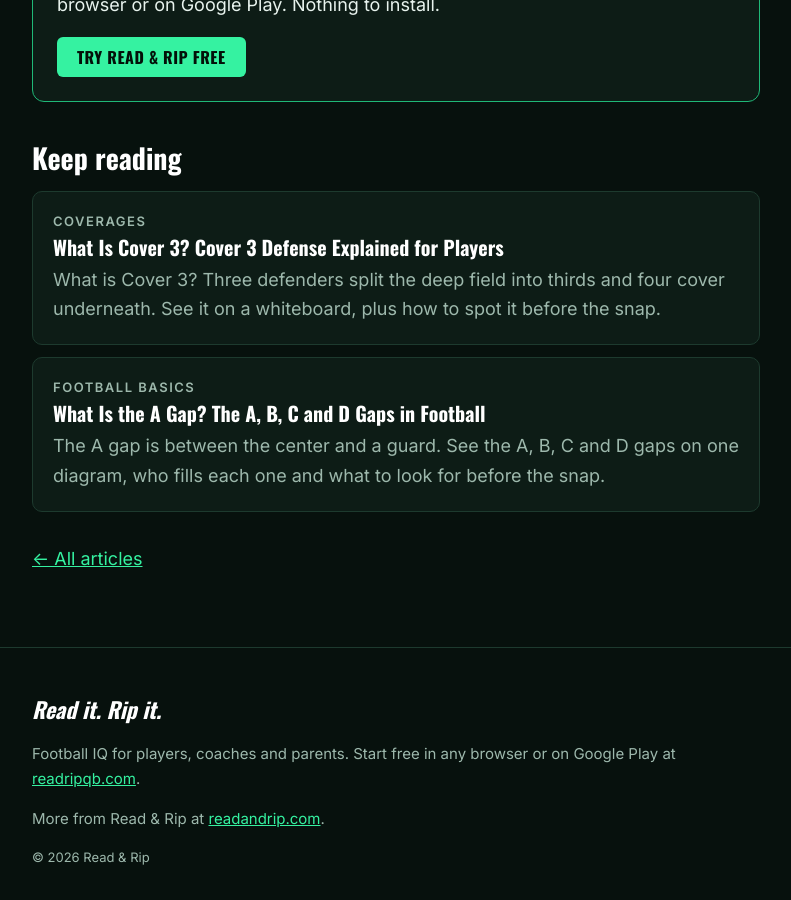
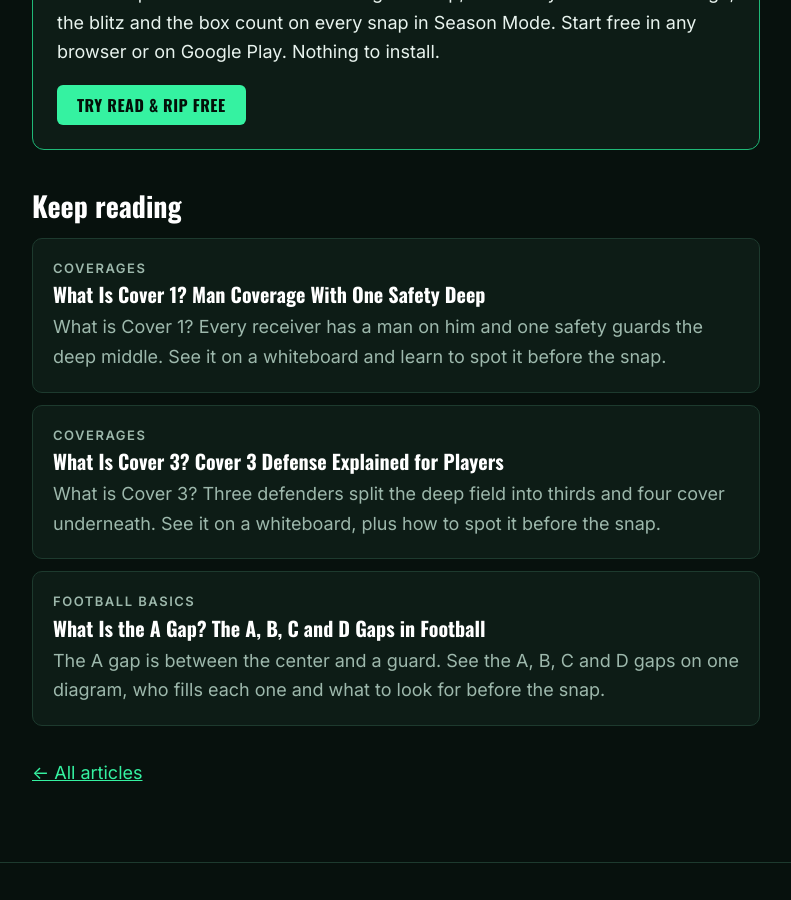
Before and after one commit to ReadandRipQB/readandrip-learn, a Jekyll site: the page built from _posts/2026-10-26-football-coverages-explained.md, in a window 1280 px wide and 900 px high, scrolled down 5211 px. Shown: the whole window, without its empty margins (244-1035 px from the left). Built offline with Jekyll 4.4.1, drawn with Linux system fonts in a browser that asks for light colours; some of the changed text lies outside the part shown.

Commit message:
Article: What Is Cover 1?
Co-Authored-By: Claude Opus 5.5 <noreply@anthropic.com>
Claude-Session: https://claude.ai/code/session_01FgCFT5XXfXnrXNk15gxbuR

```diff
--- a/_posts/2026-10-26-football-coverages-explained.md
+++ b/_posts/2026-10-26-football-coverages-explained.md
@@ -63,6 +63,8 @@ In Cover 0 every receiver has a defender on him in man coverage, and there is no
 Cover 1 is man coverage with one free safety in the deep middle. Each receiver has a defender on him, and the safety helps over the top on deep throws.
 
 **The hole:** the safety can only be in one place. A receiver who beats his man on the side away from the safety has room.
+
+For the full breakdown with the whiteboard, see [What is Cover 1?]({{ '/what-is-cover-1/' | relative_url }}).
 
 **How it differs from Cover 3:** both show one safety deep. In Cover 1, defenders follow receivers. In Cover 3, they drop to spots on the field.
 
--- /dev/null
+++ b/_posts/2026-11-18-what-is-cover-1.md
@@ -0,0 +1,105 @@
+---
+title: "What Is Cover 1? Man Coverage With One Safety Deep"
+description: "What is Cover 1? Every receiver has a man on him and one safety guards the deep middle. See it on a whiteboard and learn to spot it before the snap."
+category: Coverages
+author: Zach Trainor
+---
+
+What is Cover 1? It's man coverage with one free safety deep in the middle of the field: every receiver has a defender on him, and that one safety helps over the top. If Cover 3 is the zone you'll see most, Cover 1 is the man coverage you'll see most, so a young quarterback has to know both cold.
+
+Here's how I draw it on the board, why defenses call it, where it breaks, and how to tell it's coming before the ball is snapped.
+
+## What is Cover 1: man on every receiver, one safety deep
+
+The number tells you how many defenders play deep. In Cover 1, that's one:
+
+- **The free safety** stays deep in the middle of the field. He doesn't have a man. His job is to help on anything thrown deep.
+- **Everyone else in coverage has a man.** The corners take the outside receivers, the nickel takes the slot, the strong safety takes the tight end, and a linebacker takes the running back.
+
+That leaves one defender with no receiver. Depending on the call, he either rushes the quarterback or sits in the short middle of the field to rob crossing routes. Coaches often call that player the "robber."
+
+<figure>
+<svg viewBox="0 0 400 300" role="img" aria-label="Cover 1 on a whiteboard: the free safety stays deep in the middle, the corners, nickel, strong safety and Will each follow a receiver in man coverage, and the Mike is the extra defender" style="width:100%;height:auto;background:#0d1c16;border:1px solid #1d3a2e;border-radius:10px">
+<defs><marker id="c1a" viewBox="0 0 10 10" refX="8" refY="5" markerWidth="6" markerHeight="6" orient="auto-start-reverse"><path d="M0 0 L10 5 L0 10 z" fill="#35f2a1"/></marker></defs>
+<line x1="8" y1="246" x2="392" y2="246" stroke="#9db8ac" stroke-opacity=".35" stroke-width="2" stroke-dasharray="4 6"/>
+<g fill="none" stroke="#e8f3ee" stroke-width="2.4">
+<circle cx="150" cy="256" r="9"/>
+<circle cx="175" cy="256" r="9"/>
+<circle cx="225" cy="256" r="9"/>
+<circle cx="250" cy="256" r="9"/>
+<rect x="191" y="247" width="18" height="18"/><path d="M191 247 l18 18 M209 247 l-18 18"/></g>
+<text x="38" y="262" text-anchor="middle" font-family="Oswald, Impact, sans-serif" font-size="17" font-weight="700" fill="#e8f3ee">X</text>
+<text x="108" y="262" text-anchor="middle" font-family="Oswald, Impact, sans-serif" font-size="17" font-weight="700" fill="#e8f3ee">H</text>
+<text x="292" y="262" text-anchor="middle" font-family="Oswald, Impact, sans-serif" font-size="17" font-weight="700" fill="#e8f3ee">Y</text>
+<text x="362" y="262" text-anchor="middle" font-family="Oswald, Impact, sans-serif" font-size="17" font-weight="700" fill="#e8f3ee">Z</text>
+<text x="200" y="294" text-anchor="middle" font-family="Oswald, Impact, sans-serif" font-size="15" font-weight="700" fill="#e8f3ee">QB</text>
+<text x="232" y="294" text-anchor="middle" font-family="Oswald, Impact, sans-serif" font-size="17" font-weight="700" fill="#e8f3ee">T</text>
+<text x="142" y="232" text-anchor="middle" font-family="Oswald, Impact, sans-serif" font-size="17" font-weight="700" fill="#9db8ac">E</text>
+<text x="180" y="232" text-anchor="middle" font-family="Oswald, Impact, sans-serif" font-size="15" font-weight="700" fill="#9db8ac">DT</text>
+<text x="220" y="232" text-anchor="middle" font-family="Oswald, Impact, sans-serif" font-size="15" font-weight="700" fill="#9db8ac">DT</text>
+<text x="258" y="232" text-anchor="middle" font-family="Oswald, Impact, sans-serif" font-size="17" font-weight="700" fill="#9db8ac">E</text>
+<g stroke="#35f2a1" stroke-width="2" stroke-dasharray="3 4" fill="none">
+<line x1="38" y1="216" x2="38" y2="246"/>
+<line x1="108" y1="216" x2="108" y2="246"/>
+<line x1="292" y1="216" x2="292" y2="246"/>
+<line x1="362" y1="216" x2="362" y2="246"/>
+<path d="M240 202 Q296 236 240 282"/>
+</g>
+<text x="62" y="236" text-anchor="middle" font-family="Inter, sans-serif" font-size="9.5" font-weight="600" letter-spacing=".5" fill="#35f2a1">MAN</text>
+<text x="338" y="236" text-anchor="middle" font-family="Inter, sans-serif" font-size="9.5" font-weight="600" letter-spacing=".5" fill="#35f2a1">MAN</text>
+<line x1="200" y1="128" x2="200" y2="74" stroke="#35f2a1" stroke-width="2" marker-end="url(#c1a)"/>
+<text x="200" y="66" text-anchor="middle" font-family="Inter, sans-serif" font-size="9.5" font-weight="600" letter-spacing=".5" fill="#35f2a1">DEEP MIDDLE</text>
+<text x="164" y="176" text-anchor="middle" font-family="Inter, sans-serif" font-size="9.5" font-weight="600" letter-spacing=".5" fill="#35f2a1">RUSH OR ROB</text>
+<text x="38" y="212" text-anchor="middle" font-family="Oswald, Impact, sans-serif" font-size="15" font-weight="700" fill="#ffffff">CB</text>
+<text x="200" y="146" text-anchor="middle" font-family="Oswald, Impact, sans-serif" font-size="15" font-weight="700" fill="#ffffff">FS</text>
+<text x="362" y="212" text-anchor="middle" font-family="Oswald, Impact, sans-serif" font-size="15" font-weight="700" fill="#ffffff">CB</text>
+<text x="108" y="212" text-anchor="middle" font-family="Oswald, Impact, sans-serif" font-size="17" font-weight="700" fill="#ffffff">N</text>
+<text x="292" y="212" text-anchor="middle" font-family="Oswald, Impact, sans-serif" font-size="15" font-weight="700" fill="#ffffff">SS</text>
+<text x="164" y="200" text-anchor="middle" font-family="Oswald, Impact, sans-serif" font-size="17" font-weight="700" fill="#ffffff">M</text>
+<text x="232" y="200" text-anchor="middle" font-family="Oswald, Impact, sans-serif" font-size="17" font-weight="700" fill="#ffffff">W</text>
+</svg>
+<figcaption>Cover 1 on the whiteboard. The free safety stays deep in the middle. The dotted lines are man coverage: corners on X and Z, the nickel on H, the strong safety on Y, the Will on the back. The Mike is the extra defender who rushes or robs the middle.</figcaption>
+</figure>
+
+## Why defenses call Cover 1
+
+Cover 1 lets a defense get tight on receivers and still keep one player deep as insurance. It also frees an extra defender to rush or to sit in the middle, which helps against the run and against short crossing routes.
+
+The trade is simple: every defender is on an island. If a receiver beats his man, there may be nobody close enough to help except one safety who has the whole deep field.
+
+## Where Cover 1 is weak
+
+- **Routes that win one-on-one.** A slant, a quick out or a comeback against a defender who can't stay with the receiver. Nobody else is there to help.
+- **Crossing routes.** A man defender has to chase his receiver all the way across the field. If the robber isn't sitting there, the middle can open up.
+- **Two deep threats on one side.** One free safety can only help on one of them.
+
+## What to look for before the snap
+
+1. **Count the safeties.** One safety deep in the middle (one high) means Cover 1 or Cover 3. That alone doesn't tell you which.
+2. **Use motion.** Send a receiver across the formation. If a defender runs across with him, think man, which with one high safety points to Cover 1. If nobody follows and the defense just shifts, think zone (Cover 3).
+3. **Watch the defenders' eyes and alignment.** Man defenders usually line up tight on their receiver and stare at him. Zone defenders line up deeper and look at the quarterback.
+4. **Count the box.** If the second safety has walked down near the line, one more defender is up close to rush or rob. Know who is free.
+
+Defenses disguise it, so your pre-snap read tells you where to look, and the snap tells you whether you were right.
+
+## Cover 1 vs Cover 3
+
+Both look like one high safety before the snap. The difference is what everyone else does after it. In Cover 1, defenders follow receivers. In [Cover 3]({{ '/what-is-cover-3/' | relative_url }}), they drop to spots on the field. Motion is the fastest way to tell them apart.
+
+For the full picture of Cover 0 through Cover 6, read [Football Coverages Explained]({{ '/football-coverages-explained/' | relative_url }}). To test yourself now, take the free [coverage quiz]({{ '/coverage-quiz/' | relative_url }}). Cover 1 is one of the four whiteboards.
+
+## FAQ
+
+### Is Cover 1 man or zone?
+
+Man. Every defender in coverage follows a receiver, except the free safety, who plays the deep middle.
+
+### What is the difference between Cover 0 and Cover 1?
+
+Cover 1 keeps one free safety deep to help over the top. Cover 0 has no deep help at all; every defender is in man or rushing, so the ball has to come out fast.
+
+### Who is the "robber" in Cover 1?
+
+It's the one defender left over after everyone has a man. Depending on the call, he rushes the quarterback or sits in the short middle of the field to take away crossing routes.
+
+See it before the snap. Read & Rip teaches every coverage one picture at a time, then asks you to call it on every snap in Season Mode and Vision Trainer. Try Read & Rip free in any browser or on Google Play.
```
